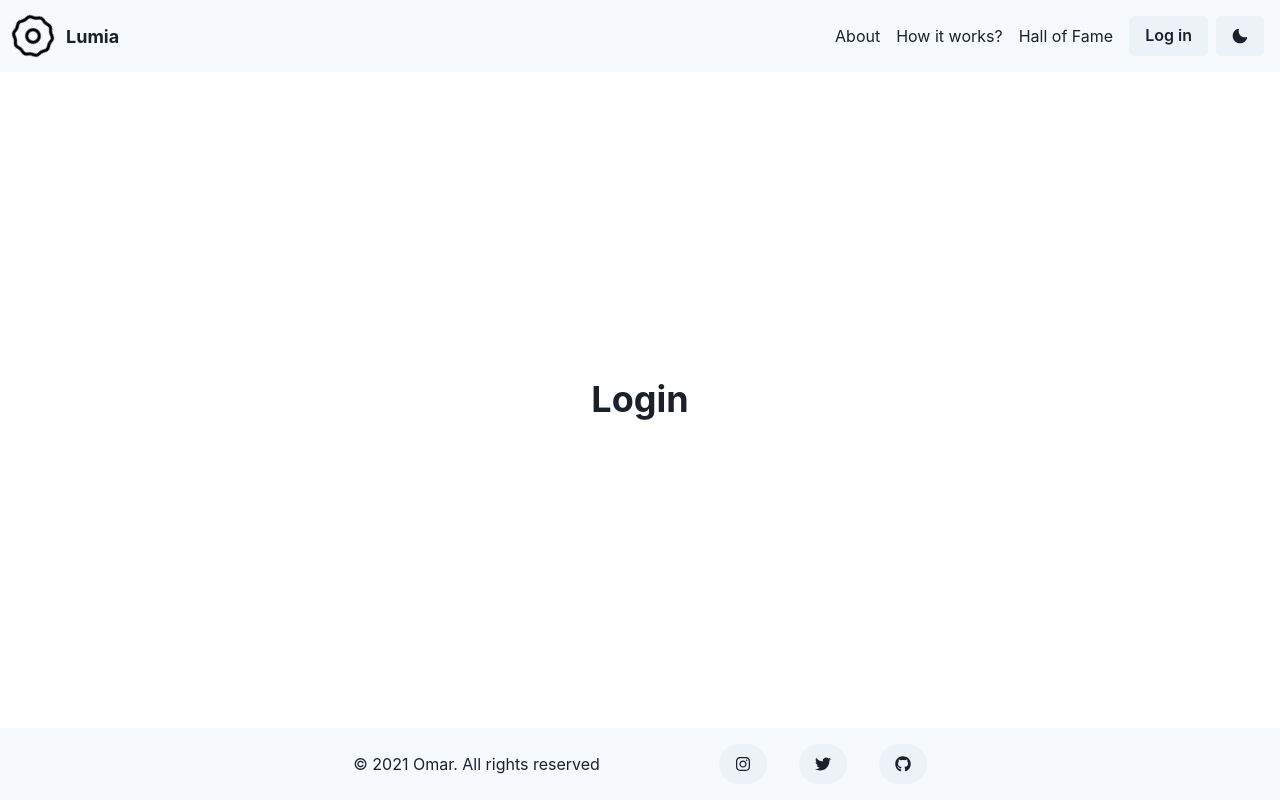
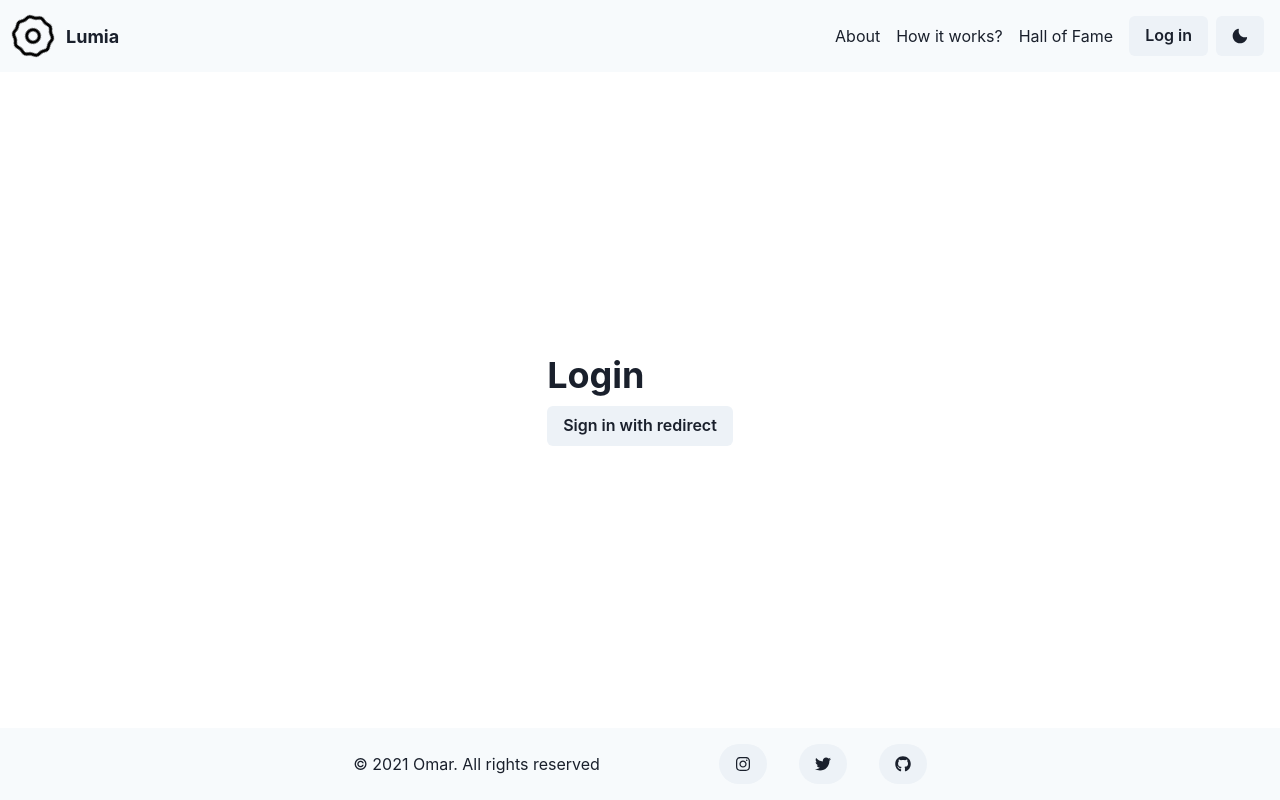
Before and after one commit to derelictions/lumia, a Next.js app: page /login in a window 1280 px wide. Built offline with nearby package versions, Linux system fonts and the light colour scheme; no server answers.

Commit message:
auth performed

```diff
--- a/src/lib/auth.tsx
+++ b/src/lib/auth.tsx
@@ -1,6 +1,6 @@
 import React, { useState, useEffect, useContext, createContext } from 'react';
 import nookies from 'nookies';
-import { authContext } from './firebase';
+import { auth } from './firebase';
 // import firebase from 'firebase/app';
 import { onIdTokenChanged } from 'firebase/auth';
 
@@ -10,7 +10,7 @@ export const AuthProvider: React.FunctionComponent<{}> = ({ children }) => {
 	const [user, setUser] = useState(null);
 	useEffect(() => {
 		// eslint-disable-next-line @typescript-eslint/no-shadow
-		return onIdTokenChanged(authContext, async (user) => {
+		return onIdTokenChanged(auth, async (user) => {
 			if (!user) {
 				setUser(null);
 				nookies.set(undefined, 'token', '', {});
--- a/src/lib/firebase.ts
+++ b/src/lib/firebase.ts
@@ -12,4 +12,4 @@ const clientCredentials = {
 };
 
 const firebase = initializeApp(clientCredentials);
-export const authContext = getAuth(firebase);
+export const auth = getAuth(firebase);
--- a/src/pages/login.tsx
+++ b/src/pages/login.tsx
@@ -1,20 +1,44 @@
 import React from 'react';
-import StyledFirebaseAuth from 'react-firebaseui/StyledFirebaseAuth';
-import { authContext } from '../lib/firebase';
-import { Box, Heading, Stack, useToast } from '@chakra-ui/react';
-// import { ProviderId } from 'firebase/auth';
-// import auth from 'firebase/auth';
-
-// const uiConfig = {
-// 	signInSuccessUrl: '/',
-// 	signInOptions: [ProviderId.GOOGLE, ProviderId.PASSWORD],
-// };
+import { auth } from '../lib/firebase';
+import {
+	signInWithEmailAndPassword,
+	createUserWithEmailAndPassword,
+	signInWithRedirect,
+	GoogleAuthProvider,
+	getRedirectResult,
+} from 'firebase/auth';
+import { Box, Button, Heading, Stack, useToast } from '@chakra-ui/react';
 
 export default function LoginPage() {
+	const provider = new GoogleAuthProvider();
+	const toast = useToast();
 	return (
-		<Heading>Login</Heading>
-		// <div>
-		// 	<StyledFirebaseAuth uiConfig={uiConfig} firebaseAuth={authContext} />
-		// </div>
+		<Stack>
+			<Heading>Login</Heading>
+			<Box>
+				<Button
+					onClick={async () => {
+						await signInWithRedirect(auth, provider);
+						await getRedirectResult(auth)
+							.then((result) => {
+								if (result && result.user) {
+									window.location.href = '/';
+								}
+							})
+							.catch((error) => {
+								toast({
+									title: 'Error',
+									description: error.message,
+									status: 'error',
+									duration: 9000,
+									isClosable: true,
+								});
+							});
+					}}
+				>
+					Sign in with redirect
+				</Button>
+			</Box>
+		</Stack>
 	);
 }
```
